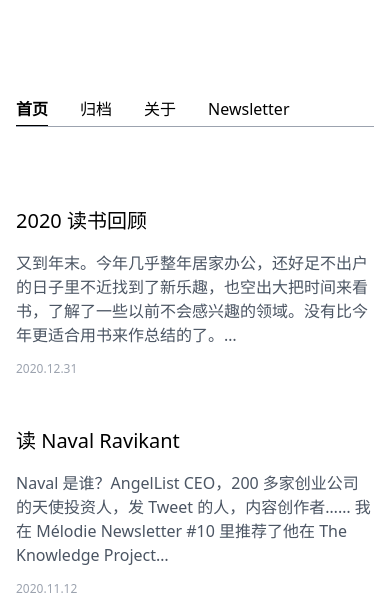
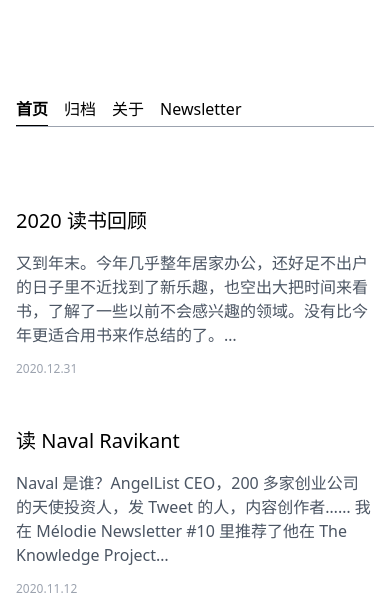
Before and after one commit to MelodieZhang/personal-blog, a Gatsby site: page / in a window 390 px wide. Shown: the part 239-844 px from the top of the page. Built offline with nearby package versions, Linux system fonts and the light colour scheme; Gatsby itself is replaced by a stand-in of ours; what @tailwindcss/typography would draw is missing.

Commit message:
Responsive margin right for top navigation items

```diff
--- a/src/components/top-nav.js
+++ b/src/components/top-nav.js
@@ -2,7 +2,7 @@ import React from "react"
 import { Link } from "gatsby"
 
 const NavItem = ({ linkTo, children }) => (
-  <li className="mr-8 my-0">
+  <li className="mr-4 sm:mr-8 my-0">
     <Link
       to={linkTo}
       className="group border-solid border-b block border-transparent leading-loose hover:font-bold focus:font-bold"
```
